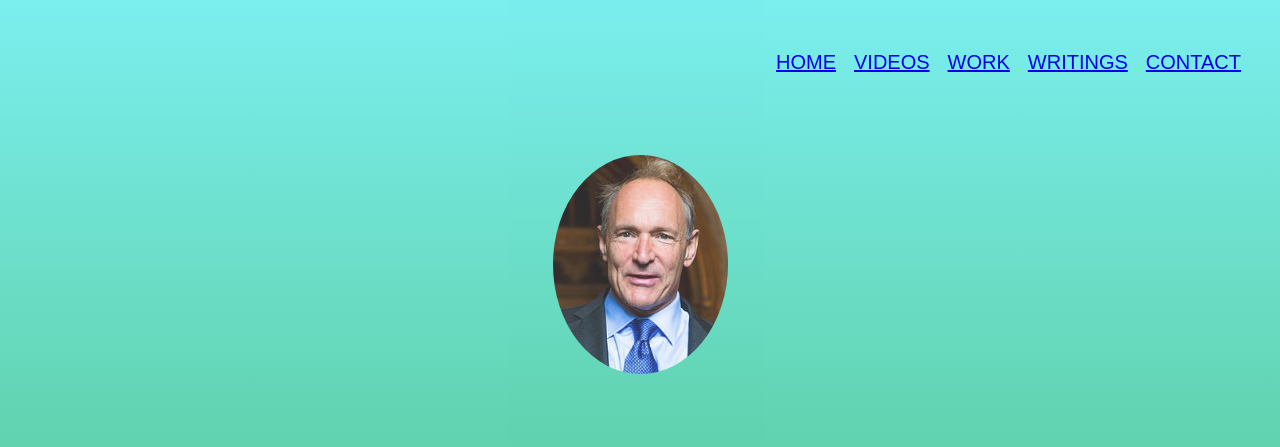
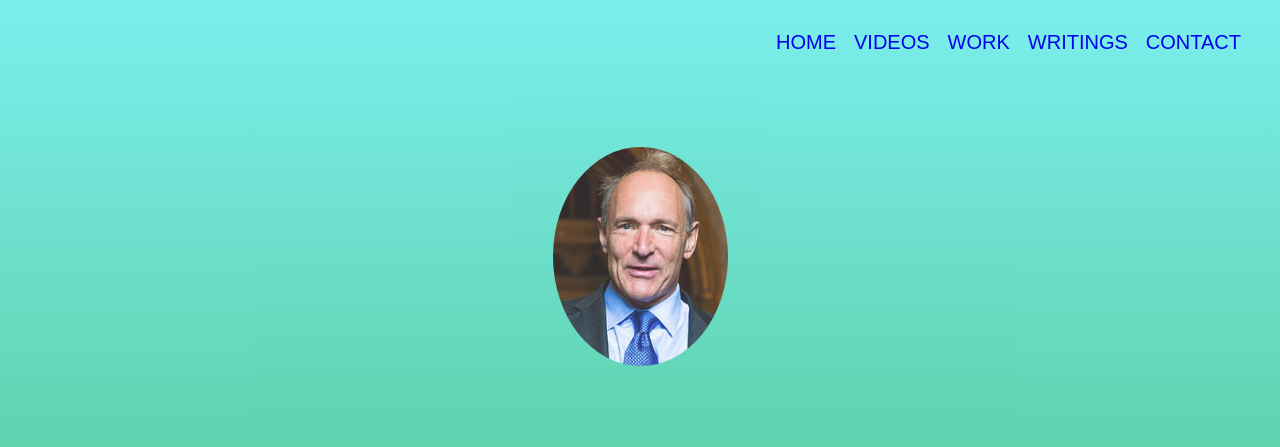
Before and after one commit to pragatikamat96/STBL_website, a plain HTML site: page index.html in a window 1280 px wide. Shown: the top 447 px of the page. Drawn offline with Linux system fonts and the light colour scheme.

Commit message:
Update style.css

```diff
--- a/style.css
+++ b/style.css
@@ -1,12 +1,14 @@
 body {
     margin: 0;
     padding-top: 800px;
+    text-align: center;
 }
 
 .profile {
     width: 175px;
     margin-bottom: 50px;
     border-radius: 50%;
+
 }
 
 #welcome {
@@ -23,6 +25,8 @@ body {
     display: table;
     width: 100%;
     height: 100%;
+    z-index: 9;
+
 }
 
 
@@ -36,7 +40,7 @@ h1 {
 }
 
 #name {
-    font-size: 30px;
+    font-size: 50px;
     line-height: 1.2;
     font-family: 'Cinzel Decorative', cursive;
 
@@ -46,7 +50,7 @@ h2 {
     font-size: 30px;
     font-weight: 300;
     line-height: 1.2;
-    font-family: monospace
+    font-family: monospace;
 }
 
 #bio {
@@ -81,29 +85,41 @@ p {
 
 
 .menu {
+    list-style: none;
+    position: fixed;
+    top: 10px;
+    right: 30px;
+    cursor: pointer;
+    z-index: 10;
 
-    list-style:none;
-    font-family: 'Anton', sans-serif;
-    position: fixed;
-    top: 30px;
-    right: 30px;
-    z-index: 1;
-    cursor:none;
 }
 
+
+
 .links {
-    float:left;
-    color: #fff;
+    float: left;
+    color: fuchsia;
     padding-top: 5px;
     padding-left: 9px;
     padding-right: 9px;
     padding-bottom: 5px;
-    font-family: 'Oswald', sans-serif;
-    font-size: 20px;
+    font-family: fantasy;
+    font-size: 20px
+}
+
+.links:hover {
+    background-color: aqua;
+}
+
+html {
+    scroll-behavior: smooth;
+}
+
+a {
+    text-decoration: none;
 }
 
 
-
-.links:hover {
-    background-color: dodgerblue;
+.article:hover {
+    color:fuchsia;
 }
```
